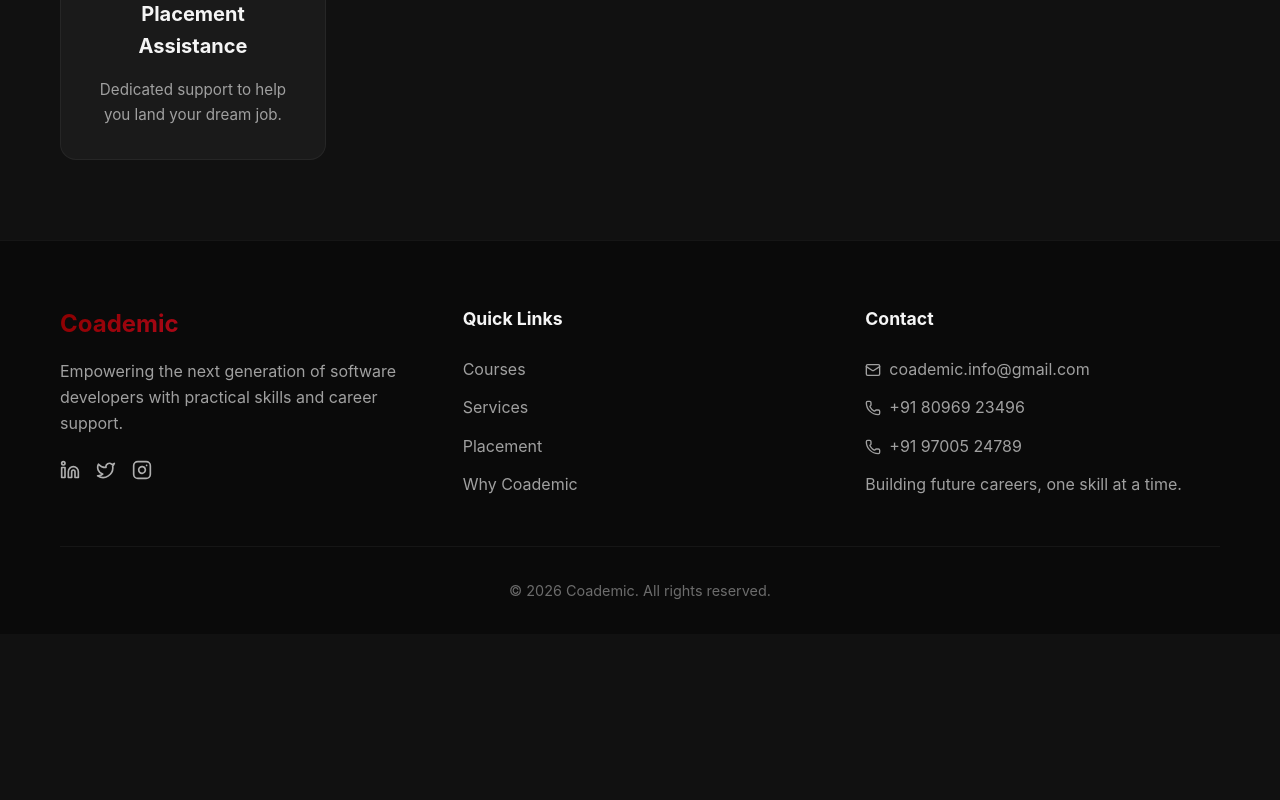
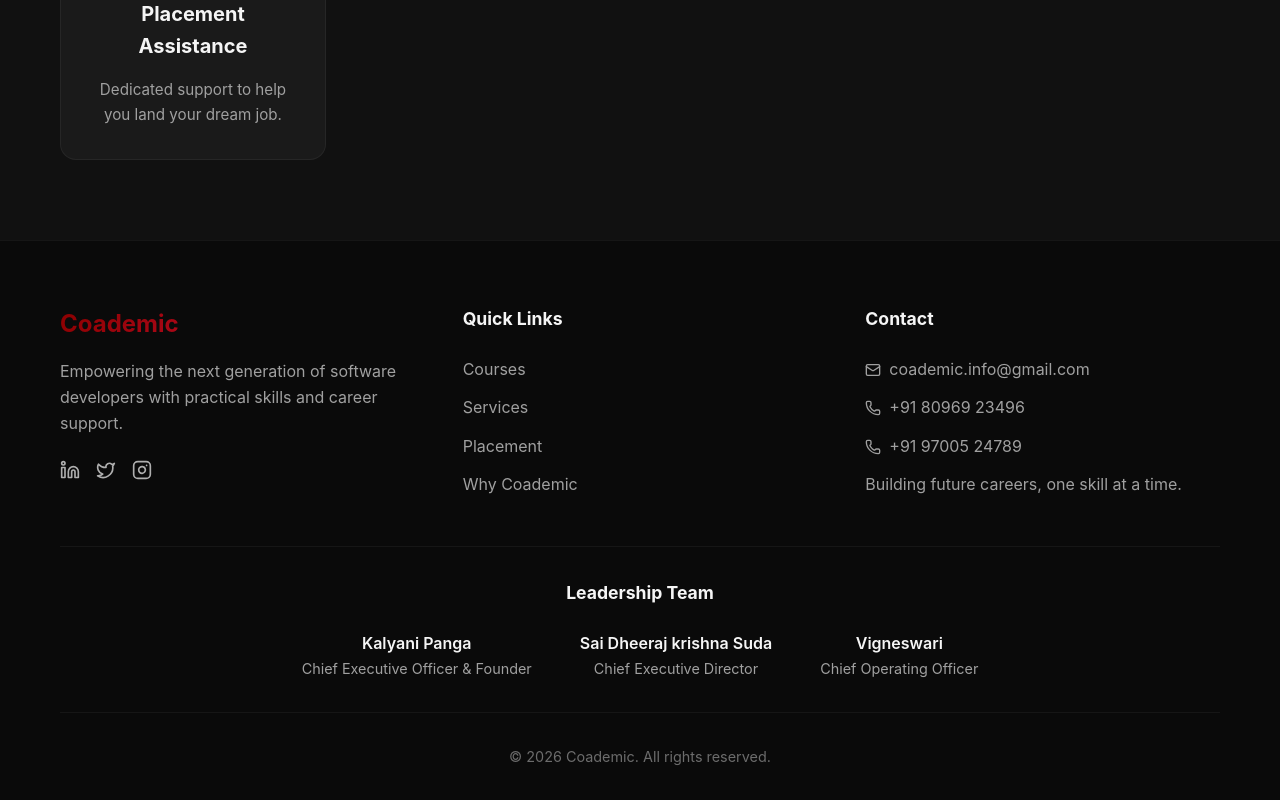
Before and after one commit to Sai-dheeraj-krishna/coademic, a React (Vite) app: page / in a window 1280 px wide. Shown: the part 3870-4670 px from the top of the page. Before the commit the page ends 4504 px from the top, so only its background shows below. Built offline with nearby package versions, Linux system fonts and the light colour scheme.

Commit message:
Add Leadership Team section with executive details

```diff
--- a/src/components/Footer.jsx
+++ b/src/components/Footer.jsx
@@ -61,6 +61,34 @@ const Footer = () => {
                     </div>
                 </div>
 
+                {/* Leadership Team */}
+                <div style={{
+                    borderTop: '1px solid rgba(255, 255, 255, 0.05)',
+                    paddingTop: '2rem',
+                    marginBottom: '2rem'
+                }}>
+                    <h4 style={{ fontSize: '1.1rem', marginBottom: '1.5rem', textAlign: 'center' }}>Leadership Team</h4>
+                    <div style={{
+                        display: 'flex',
+                        justifyContent: 'center',
+                        gap: '3rem',
+                        flexWrap: 'wrap'
+                    }}>
+                        <div style={{ textAlign: 'center' }}>
+                            <p style={{ fontWeight: '600', color: 'var(--light-text)' }}>Kalyani Panga</p>
+                            <p style={{ color: 'var(--gray-text)', fontSize: '0.9rem' }}>Chief Executive Officer & Founder</p>
+                        </div>
+                        <div style={{ textAlign: 'center' }}>
+                            <p style={{ fontWeight: '600', color: 'var(--light-text)' }}>Sai Dheeraj krishna Suda</p>
+                            <p style={{ color: 'var(--gray-text)', fontSize: '0.9rem' }}>Chief Executive Director</p>
+                        </div>
+                        <div style={{ textAlign: 'center' }}>
+                            <p style={{ fontWeight: '600', color: 'var(--light-text)' }}>Vigneswari</p>
+                            <p style={{ color: 'var(--gray-text)', fontSize: '0.9rem' }}>Chief Operating Officer</p>
+                        </div>
+                    </div>
+                </div>
+
                 <div style={{
                     borderTop: '1px solid rgba(255, 255, 255, 0.05)',
                     paddingTop: '2rem',
```
